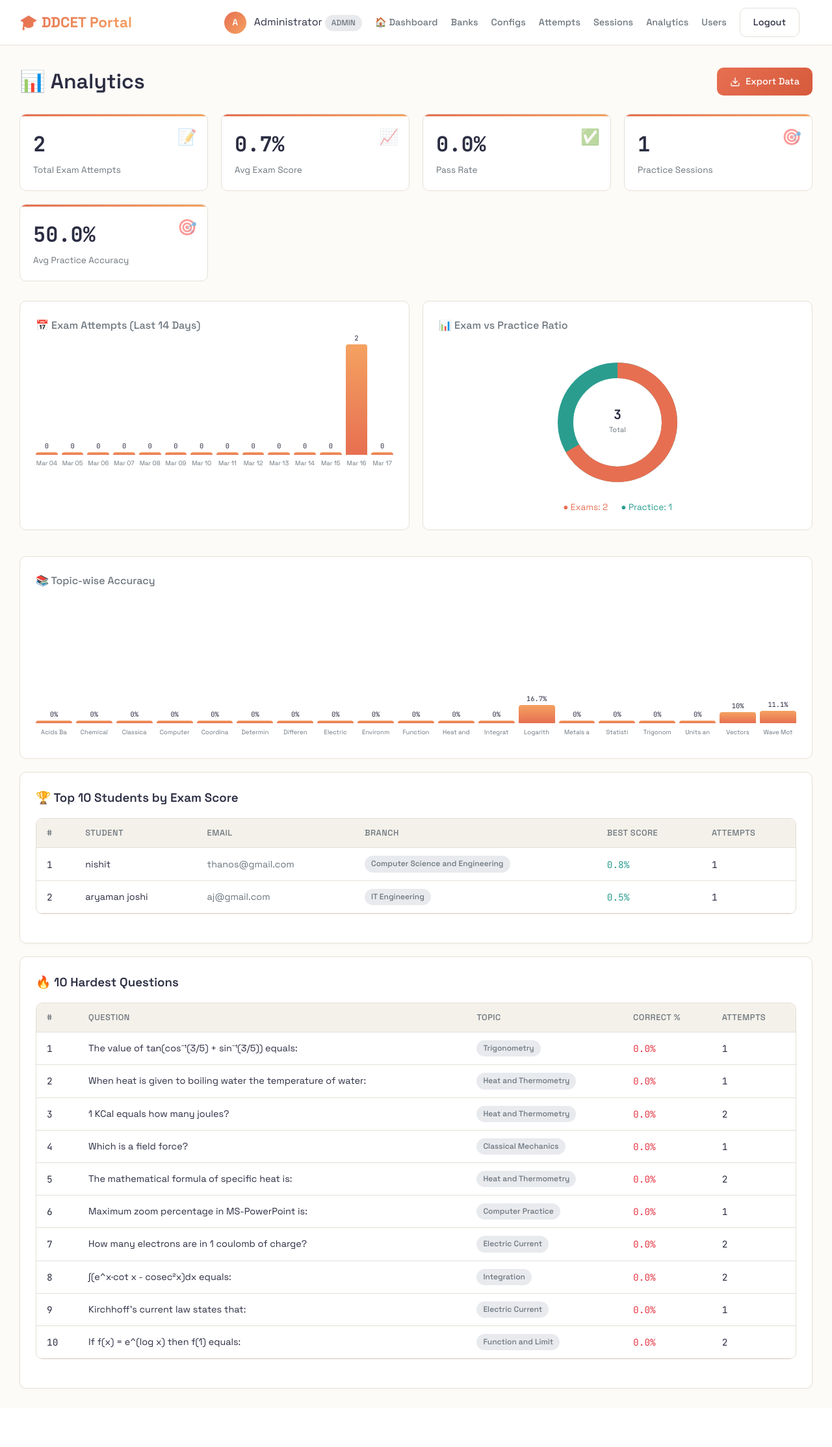
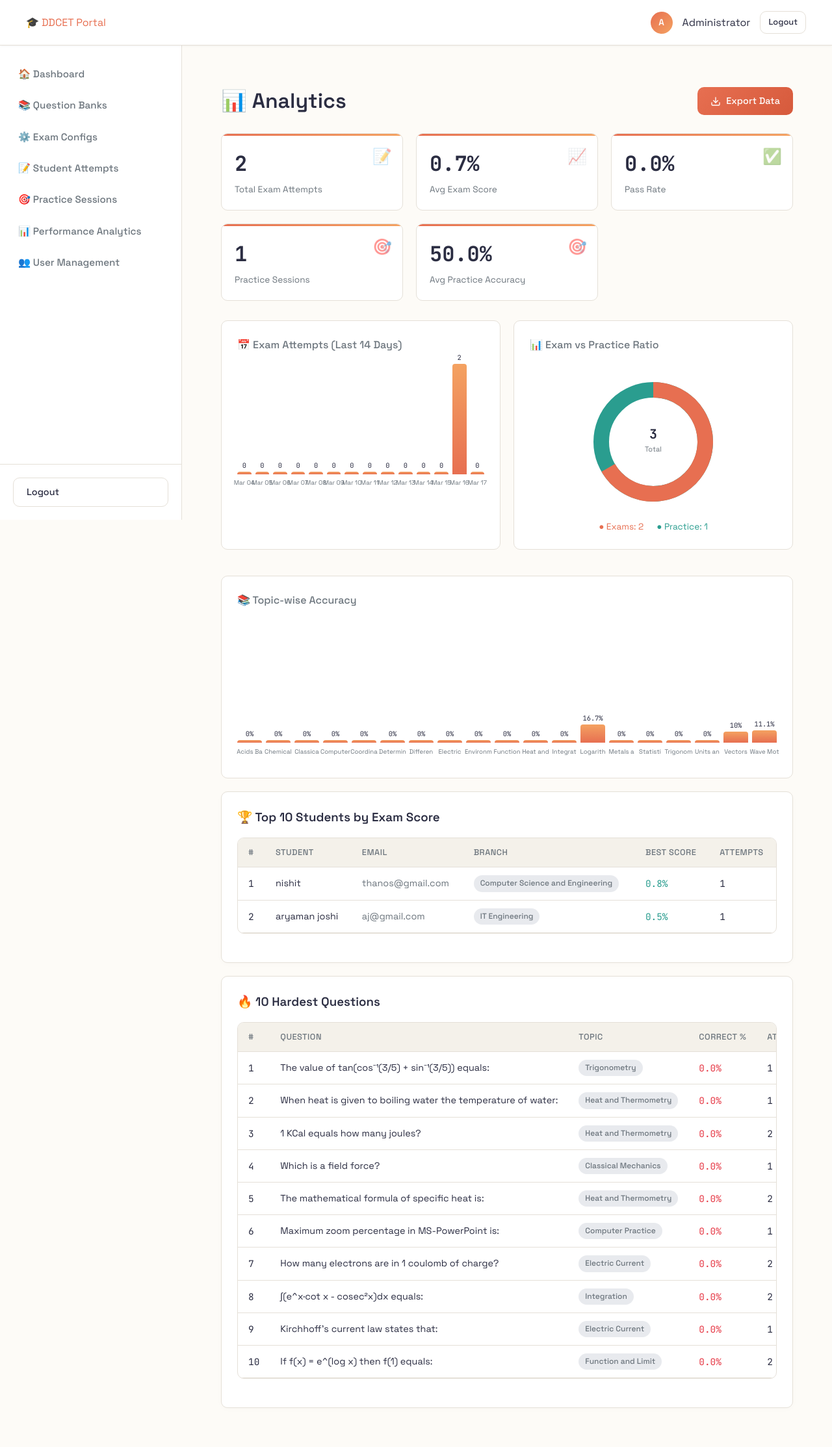
Before and after one commit to aryaman22/DDCET-mocktest, a Flask app: page /admin/analytics in a window 1280 px wide. Shown: the whole page at 65% size. Before the commit the page ends 2137 px from the top, so only its background shows below. Run offline with Flask 3, Linux system fonts and the light colour scheme; a user stored in the database is signed in.

Commit message:
ui update

```diff
--- a/static/css/main.css
+++ b/static/css/main.css
@@ -75,64 +82,87 @@ h6 {
 
 .page-wrapper {
     display: flex;
-    min-height: 100vh;
-}
-
-.main-content {
+    min-height: calc(100vh - 70px);
+}
+
+.content-area {
+    flex: 1;
+    display: flex;
+    flex-direction: column;
+    min-width: 0;
+    /* Prevent flex items from overflowing */
+}
+
+.main-content,
+.main-body {
     flex: 1;
     padding: 30px;
-    overflow-x: hidden;
+}
+
+@media (max-width: 768px) {
+
+    .main-content,
+    .main-body {
+        padding: 20px 15px;
+        min-height: calc(100vh - 60px);
+    }
 }
 
 /* ── Navigation ────────────────────────── */
 .nav-light {
-    background: rgba(255, 255, 255, 0.9);
+    background: var(--surface);
     border-bottom: 1px solid var(--border);
-    padding: 12px 30px;
+    padding: 0 40px;
+    height: 70px;
     display: flex;
     align-items: center;
     justify-content: space-between;
     position: sticky;
     top: 0;
-    z-index: 100;
-    backdrop-filter: blur(10px);
-}
-
-.nav-light .logo {
-    font-size: 1.4rem;
-    font-weight: 700;
-    background: linear-gradient(135deg, var(--accent), var(--accent2));
-    -webkit-background-clip: text;
-    -webkit-text-fill-color: transparent;
-    background-clip: text;
-}
-
-.nav-light .nav-links {
+    z-index: 1000;
+    /* Sidebar will be higher on mobile */
+    box-shadow: 0 1px 3px rgba(0, 0, 0, 0.05);
+}
+
+@media (min-width: 769px) {
+    .nav-light {
+        position: fixed;
+        /* Keep nav fixed on desktop */
+        width: 100%;
+    }
+
+    .page-wrapper {
+        margin-top: 70px;
+        /* Offset for fixed nav */
+    }
+}
+
+.nav-header {
     display: flex;
     align-items: center;
     gap: 20px;
 }
 
-.nav-light .nav-links a {
-    color: var(--muted);
-    font-size: .9rem;
-    font-weight: 500;
-    transition: var(--transition);
-}
-
-.nav-light .nav-links a:hover {
-    color: var(--accent);
-}
-
-.nav-light .nav-links a.active {
-    color: var(--accent);
-    font-weight: 600;
-}
-
-.nav-container {
-    display: flex;
-    align-items: center;
-    gap: 20px;
+.nav-user-desktop {
+    display: flex;
+    align-items: center;
+    gap: 15px;
+}
+
+@media (max-width: 768px) {
+    .nav-light {
+        padding: 0 20px;
+        height: 60px;
+    }
+
+    .nav-user-desktop {
+        display: none;
+    }
+
+    .nav-header {
+        width: 100%;
+        justify-content: space-between;
+    }
 }
 
 .nav-side-menu {
@@ -169,55 +199,128 @@ h6 {
 
 /* ── Sidebar (Admin) ───────────────────── */
 .sidebar-admin {
-    width: 250px;
+    width: 280px;
     background: var(--surface);
     border-right: 1px solid var(--border);
-    min-height: 100vh;
+    height: calc(100vh - 70px);
+    position: sticky;
+    top: 70px;
+    display: flex;
+    flex-direction: column;
+    z-index: 900;
+    transition: transform 0.3s ease;
+    flex-shrink: 0;
+}
+
+.sidebar-header {
+    display: none;
+    /* Only mobile */
+}
+
+.sidebar-nav {
+    flex: 1;
     padding: 20px 0;
-    position: sticky;
-    top: 0;
     overflow-y: auto;
 }
 
-.sidebar-admin .sidebar-header {
-    padding: 0 20px 20px;
-    border-bottom: 1px solid var(--border);
-    margin-bottom: 15px;
-}
-
-.sidebar-admin .sidebar-header h3 {
-    font-size: 1.1rem;
-    background: linear-gradient(135deg, var(--accent), var(--accent2));
-    -webkit-background-clip: text;
-    -webkit-text-fill-color: transparent;
-    background-clip: text;
-}
-
-.sidebar-admin .sidebar-nav {
-    list-style: none;
-}
-
-.sidebar-admin .sidebar-nav li a {
-    display: flex;
-    align-items: center;
-    gap: 10px;
-    padding: 10px 20px;
-    color: var(--muted);
-    font-size: .9rem;
+.sidebar-item {
+    display: flex;
+    align-items: center;
+    gap: 12px;
+    padding: 12px 24px;
+    color: var(--muted);
+    font-size: 0.95rem;
+    font-weight: 500;
     transition: var(--transition);
-    border-left: 3px solid transparent;
-}
-
-.sidebar-admin .sidebar-nav li a:hover {
+    border-left: 4px solid transparent;
+}
+
+.sidebar-item:hover {
     background: var(--surface2);
-    color: var(--text);
-    border-left-color: var(--accent);
-}
-
-.sidebar-admin .sidebar-nav li a.active {
-    background: rgba(231, 111, 81, .08);
+    color: var(--accent);
+    border-left-color: var(--accent2);
+}
+
+.sidebar-item.active {
+    background: rgba(231, 111, 81, 0.08);
     color: var(--accent);
     border-left-color: var(--accent);
+}
+
+.sidebar-footer {
+    padding: 20px;
+    border-top: 1px solid var(--border);
+}
+
+.nav-user-mobile {
+    display: none;
+    /* Only mobile */
+}
+
+.sidebar-overlay {
+    display: none;
+}
+
+@media (max-width: 768px) {
+    .sidebar-admin {
+        position: fixed;
+        top: 0;
+        left: 0;
+        height: 100%;
+        width: 280px;
+        z-index: 3000;
+        transform: translateX(-100%);
+        box-shadow: 10px 0 30px rgba(0, 0, 0, 0.1);
+    }
+
+    .sidebar-admin.active {
+        transform: translateX(0);
+    }
+
+    .sidebar-header {
+        display: flex;
+        align-items: center;
+        justify-content: space-between;
+        padding: 20px;
+        border-bottom: 1px solid var(--border);
+    }
+
+    .close-sidebar {
+        background: none;
+        border: none;
+        font-size: 1.8rem;
+        cursor: pointer;
+        color: var(--muted);
+    }
+
+    .nav-user-mobile {
+        display: flex;
+        align-items: center;
+        gap: 12px;
+        padding: 20px;
+        background: var(--surface2);
+        border-bottom: 1px solid var(--border);
+    }
+
+    .sidebar-overlay {
+        display: block;
+        position: fixed;
+        top: 0;
+        left: 0;
+        width: 100%;
+        height: 100%;
+        background: rgba(0, 0, 0, 0.5);
+        backdrop-filter: blur(2px);
+        z-index: 2900;
+        opacity: 0;
+        visibility: hidden;
+        transition: all 0.3s;
+    }
+
+    .sidebar-overlay.active {
+        opacity: 1;
+        visibility: visible;
+    }
 }
 
 /* ── Cards ─────────────────────────────── */
--- a/templates/base.html
+++ b/templates/base.html
@@ -13,24 +13,43 @@
 <body>
     {% block nav %}
     <nav class="nav-light">
+        <div class="nav-header">
             <a href="/" class="logo">🎓 DDCET Portal</a>
-
             {% if current_user.is_authenticated %}
-        <!-- Mobile Menu Toggle -->
-        <button class="menu-toggle" id="menuToggle" aria-label="Toggle navigation">
+            <button class="menu-toggle {{ 'admin-only' if current_user.role == 'admin' else 'hide' }}" id="menuToggle"
+                aria-label="Toggle navigation">
+                <div class="hamburger">
                     <span class="bar"></span>
                     <span class="bar"></span>
                     <span class="bar"></span>
+                </div>
+                <span class="menu-text">Menu</span>
             </button>
-
-        <div class="nav-container" id="navContainer">
-            <div class="nav-side-menu">
-                <div class="side-menu-header">
-                    <span class="logo">🎓 DDCET</span>
-                    <button class="close-menu" id="closeMenu">&times;</button>
+            {% if current_user.role != 'admin' %}
+            <a href="{{ url_for('student.home') }}" class="nav-item-top">🏠 Home</a>
+            {% endif %}
+            {% endif %}
         </div>
 
-                <div class="nav-user-info">
+        {% if current_user.is_authenticated %}
+        <div class="nav-user-desktop">
+            <div class="user-avatar">{{ current_user.name[0]|upper }}</div>
+            <span class="user-name">{{ current_user.name }}</span>
+            <a href="{{ url_for('auth.logout') }}" class="btn btn-outline btn-sm">Logout</a>
+        </div>
+        {% endif %}
+    </nav>
+    {% endblock %}
+
+    <div class="page-wrapper">
+        {% if current_user.is_authenticated and current_user.role == 'admin' %}
+        <aside class="sidebar-admin" id="sidebarAdmin">
+            <div class="sidebar-header">
+                <span class="logo">🎓 Admin Panel</span>
+                <button class="close-sidebar" id="closeSidebar">&times;</button>
+            </div>
+
+            <div class="nav-user-mobile">
                 <div class="user-avatar">{{ current_user.name[0]|upper }}</div>
                 <div class="user-details">
                     <span class="user-name">{{ current_user.name }}</span>
@@ -38,36 +57,31 @@
                 </div>
             </div>
 
-                <div class="nav-links">
-                    {% if current_user.role == 'admin' %}
-                    <a href="{{ url_for('admin.dashboard') }}" class="nav-item">🏠 Dashboard</a>
-                    <a href="{{ url_for('admin.banks') }}" class="nav-item">Banks</a>
-                    <a href="{{ url_for('admin.configs') }}" class="nav-item">Configs</a>
-                    <a href="{{ url_for('admin.attempts') }}" class="nav-item">Attempts</a>
-                    <a href="{{ url_for('admin.practice_sessions') }}" class="nav-item">Sessions</a>
-                    <a href="{{ url_for('admin.analytics') }}" class="nav-item">Analytics</a>
-                    <a href="{{ url_for('admin.users') }}" class="nav-item">Users</a>
-                    {% else %}
-                    <a href="{{ url_for('student.home') }}" class="nav-item">🏠 Home</a>
-                    {% endif %}
+            <div class="sidebar-nav">
+                <a href="{{ url_for('admin.dashboard') }}" class="sidebar-item">🏠 Dashboard</a>
+                <a href="{{ url_for('admin.banks') }}" class="sidebar-item">📚 Question Banks</a>
+                <a href="{{ url_for('admin.configs') }}" class="sidebar-item">⚙️ Exam Configs</a>
+                <a href="{{ url_for('admin.attempts') }}" class="sidebar-item">📝 Student Attempts</a>
+                <a href="{{ url_for('admin.practice_sessions') }}" class="sidebar-item">🎯 Practice Sessions</a>
+                <a href="{{ url_for('admin.analytics') }}" class="sidebar-item">📊 Performance Analytics</a>
+                <a href="{{ url_for('admin.users') }}" class="sidebar-item">👥 User Management</a>
             </div>
 
-                <div class="nav-actions">
-                    <a href="{{ url_for('auth.logout') }}" class="btn btn-outline btn-logout">Logout</a>
+            <div class="sidebar-footer">
+                <a href="{{ url_for('auth.logout') }}" class="btn btn-outline btn-logout w-100">Logout</a>
             </div>
-            </div>
-            <div class="nav-overlay" id="navOverlay"></div>
-        </div>
+        </aside>
+        <div class="sidebar-overlay" id="sidebarOverlay"></div>
         {% endif %}
-    </nav>
-    {% endblock %}
 
+        <div class="content-area">
             {% with messages = get_flashed_messages(with_categories=true) %}
             {% if messages %}
             <div class="flash-container">
                 {% for category, message in messages %}
                 <div class="flash flash-{{ category }}">
-            {% if category == 'success' %}✅{% elif category == 'error' %}❌{% elif category == 'warning' %}⚠️{% else
+                    {% if category == 'success' %}✅{% elif category == 'error' %}❌{% elif category == 'warning' %}⚠️{%
+                    else
                     %}ℹ️{% endif %}
                     {{ message }}
                 </div>
@@ -76,22 +90,62 @@
             {% endif %}
             {% endwith %}
 
+            <main class="main-body">
                 {% block content %}{% endblock %}
+            </main>
+        </div>
+    </div>
 
     {% block scripts %}
     <script>
         document.addEventListener('DOMContentLoaded', () => {
             const menuToggle = document.getElementById('menuToggle');
-            const closeMenu = document.getElementById('closeMenu');
-            const navContainer = document.getElementById('navContainer');
-            const navOverlay = document.getElementById('navOverlay');
+            const closeSidebarBtn = document.getElementById('closeSidebar');
+            const sidebarAdmin = document.getElementById('sidebarAdmin');
+            const sidebarOverlay = document.getElementById('sidebarOverlay');
 
-            if (menuToggle && navContainer) {
-                const toggle = () => navContainer.classList.toggle('active');
+            if (menuToggle && sidebarAdmin) {
+                function openSidebar() {
+                    sidebarAdmin.classList.add('active');
+                    if (sidebarOverlay) sidebarOverlay.classList.add('active');
+                    document.body.classList.add('sidebar-open');
+                }
 
-                menuToggle.addEventListener('click', toggle);
-                if (closeMenu) closeMenu.addEventListener('click', toggle);
-                if (navOverlay) navOverlay.addEventListener('click', toggle);
+                function closeSidebar() {
+                    sidebarAdmin.classList.remove('active');
+                    if (sidebarOverlay) sidebarOverlay.classList.remove('active');
+                    document.body.classList.remove('sidebar-open');
+                }
+
+                menuToggle.addEventListener('click', (e) => {
+                    e.stopPropagation();
+                    if (sidebarAdmin.classList.contains('active')) {
+                        closeSidebar();
+                    } else {
+                        openSidebar();
+                    }
+                });
+
+                if (closeSidebarBtn) closeSidebarBtn.addEventListener('click', closeSidebar);
+                if (sidebarOverlay) sidebarOverlay.addEventListener('click', closeSidebar);
+
+                // Close sidebar when a nav link is clicked (on mobile)
+                const sidebarLinks = sidebarAdmin.querySelectorAll('.sidebar-nav a');
+                sidebarLinks.forEach(link => {
+                    link.addEventListener('click', () => {
+                        if (window.innerWidth <= 768) {
+                            closeSidebar();
+                        }
+                    });
+                });
+
+                // Handle window resize
+                window.addEventListener('resize', () => {
+                    if (window.innerWidth > 768) {
+                        closeSidebar();
+                        document.body.classList.remove('sidebar-open');
+                    }
+                });
             }
         });
     </script>
```
Also changed, not shown: other parts of static/css/main.css (+103 -57 lines), auth.py (+63 -1 lines), static/js/exam.js (+54 -12 lines), 1 other file. Lines whose indentation alone changed are shown as unchanged.
